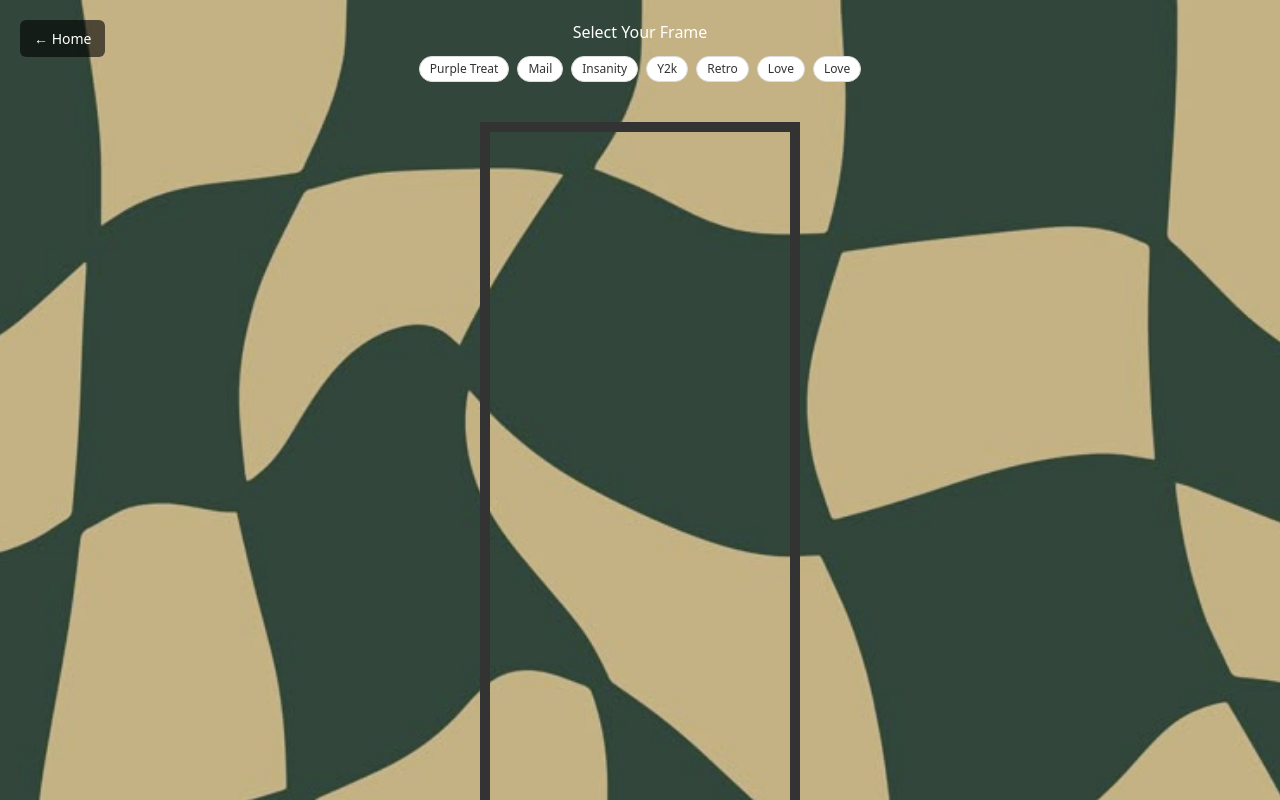
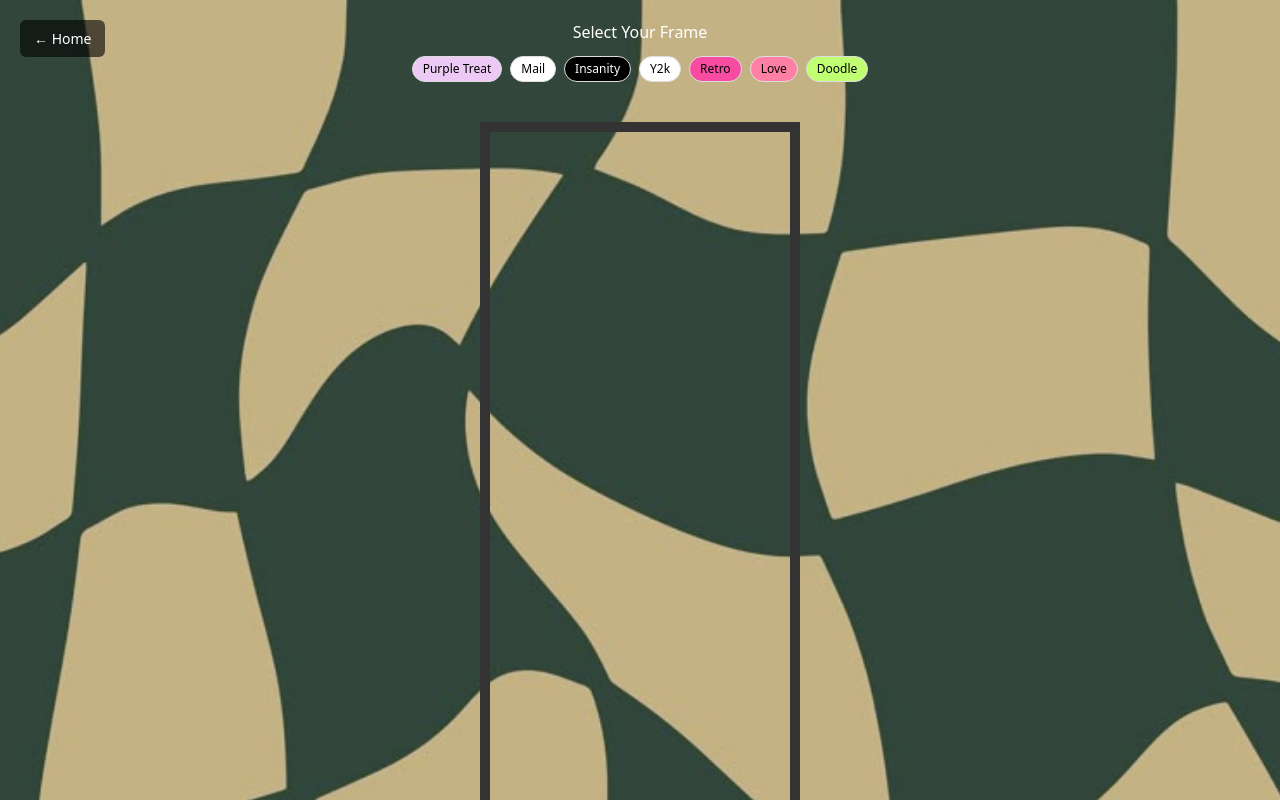
Before and after one commit to mardysonjustin/DearMemory, a Next.js app: page /frame in a window 1280 px wide. Shown: the top 800 px of the page. Built offline with nearby package versions, Linux system fonts and the light colour scheme.

Commit message:
update ui

```diff
--- a/components/Controls.jsx
+++ b/components/Controls.jsx
@@ -12,7 +12,7 @@ export default function Controls({ startPhotobooth, downloadStrip, disabled, pho
       <button
         onClick={handleClick}
         disabled={disabled}
-        className="px-6 py-2 bg-blue-500 hover:bg-blue-600 disabled:bg-gray-400 text-white rounded-lg shadow-md transition-colors"
+        className="px-6 py-2 bg-green-500 hover:bg-blue-600 disabled:bg-gray-400 text-white rounded-lg shadow-md transition-colors"
       >
         {photos.length >= 4 ? "Restart" : "Start"}
       </button>
--- a/pages/frame.js
+++ b/pages/frame.js
@@ -57,6 +57,18 @@ export default function FramePage() {
       .join(" ");
   };
 
+  // dynamic button color
+  const getContrastColor = (bgColor) => {
+    if (!bgColor) return "#000";
+    const hex = bgColor.replace("#", "");
+    if (hex.length !== 6) return "#000";
+    const r = parseInt(hex.substr(0, 2), 16);
+    const g = parseInt(hex.substr(2, 2), 16);
+    const b = parseInt(hex.substr(4, 2), 16);
+    const luminance = (0.299 * r + 0.587 * g + 0.114 * b) / 255;
+    return luminance > 0.5 ? "#000" : "#fff";
+  };
+
   // draw canvas
   const drawFrame = async () => {
     const canvas = canvasRef.current;
@@ -114,7 +126,6 @@ export default function FramePage() {
       return [];
     });
 
-    // slight vertical shrink inside each slot (e.g., 5%)
     const verticalShrink = 0.95;
 
     // draw photos
@@ -225,16 +236,24 @@ export default function FramePage() {
 
       {availableFrames.length > 0 && (
         <div className="frame-list">
-          {availableFrames.map((f) => (
+          {availableFrames.map((f) => {
+            const textColor = getContrastColor(f.backgroundColor || "#fff");
+            return (
               <button
                 key={f.name}
                 className={`frame-thumb ${frameName === f.name ? "active" : ""}`}
                 onClick={() => setFrameName(f.name)}
                 title={prettifyName(f.name)}
+                style={{
+                  backgroundColor: f.backgroundColor || "#fff",
+                  color: textColor,
+                  borderColor: frameName === f.name ? "#0070f3" : "#ddd",
+                }}
               >
                 <span className="name">{prettifyName(f.name)}</span>
               </button>
-          ))}
+            );
+          })}
         </div>
       )}
 
@@ -247,7 +266,6 @@ export default function FramePage() {
         Download
       </button>
 
-      {/* scoped styles */}
       <style jsx>{`
         .back-btn {
           position: absolute;
@@ -258,23 +276,6 @@ export default function FramePage() {
           padding: 8px 14px;
           border-radius: 6px;
           text-decoration: none;
-          font-size: 14px;
-        }
-        .frame-controls {
-          display: flex;
-          gap: 12px;
-          align-items: center;
-          flex-wrap: wrap;
-          margin-bottom: 12px;
-        }
-        .frame-controls input {
-          margin-left: 8px;
-          padding: 6px 10px;
-          border: 1px solid #ccc;
-          border-radius: 6px;
-        }
-        .hint {
-          color: #666;
           font-size: 14px;
         }
         .frame-list {
@@ -292,22 +293,19 @@ export default function FramePage() {
           padding: 6px 10px;
           border: 1px solid #ddd;
           border-radius: 9999px;
-          background: #fff;
           cursor: pointer;
           white-space: nowrap;
           font-size: 12px;
           line-height: 1;
         }
         .frame-thumb.active {
-          border-color: #0070f3;
           box-shadow: 0 0 0 2px rgba(0, 112, 243, 0.2);
         }
         .frame-thumb .name {
           font-size: 12px;
-          color: #333;
         }
         .download-btn {
-          background: #0070f3;
+          background: #00bf63;
           color: white;
           padding: 10px 20px;
           font-size: 16px;
--- a/pages/select.js
+++ b/pages/select.js
@@ -69,7 +69,7 @@ export default function SelectPhotos() {
         }
         .subtitle {
           font-size: 16px;
-          color: #555;
+          color:rgb(204, 191, 191);
           margin-bottom: 20px;
         }
         .photo-grid {
```
Also changed, not shown: public/frames/manifest.json. Lines whose indentation alone changed are shown as unchanged.
